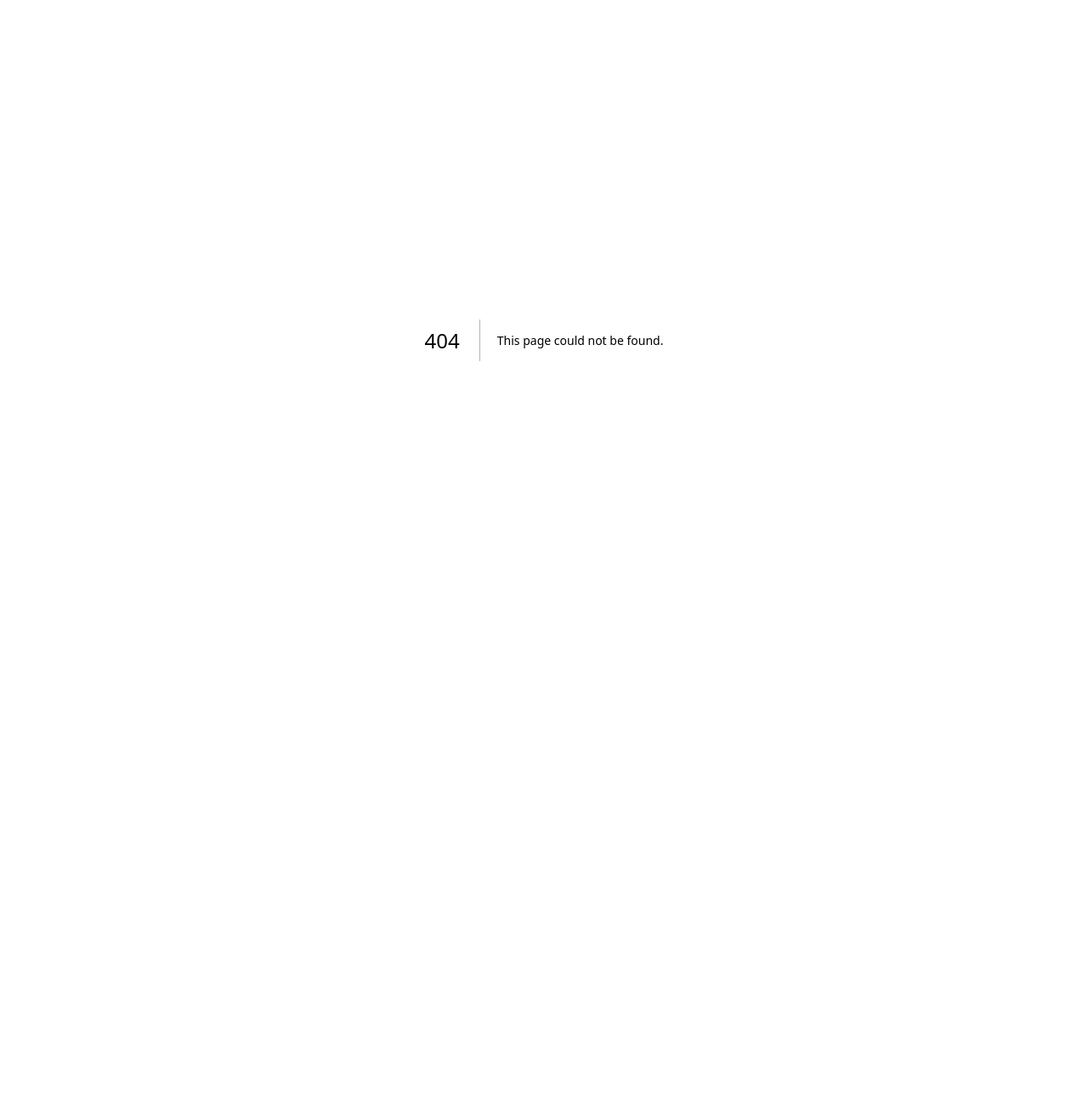
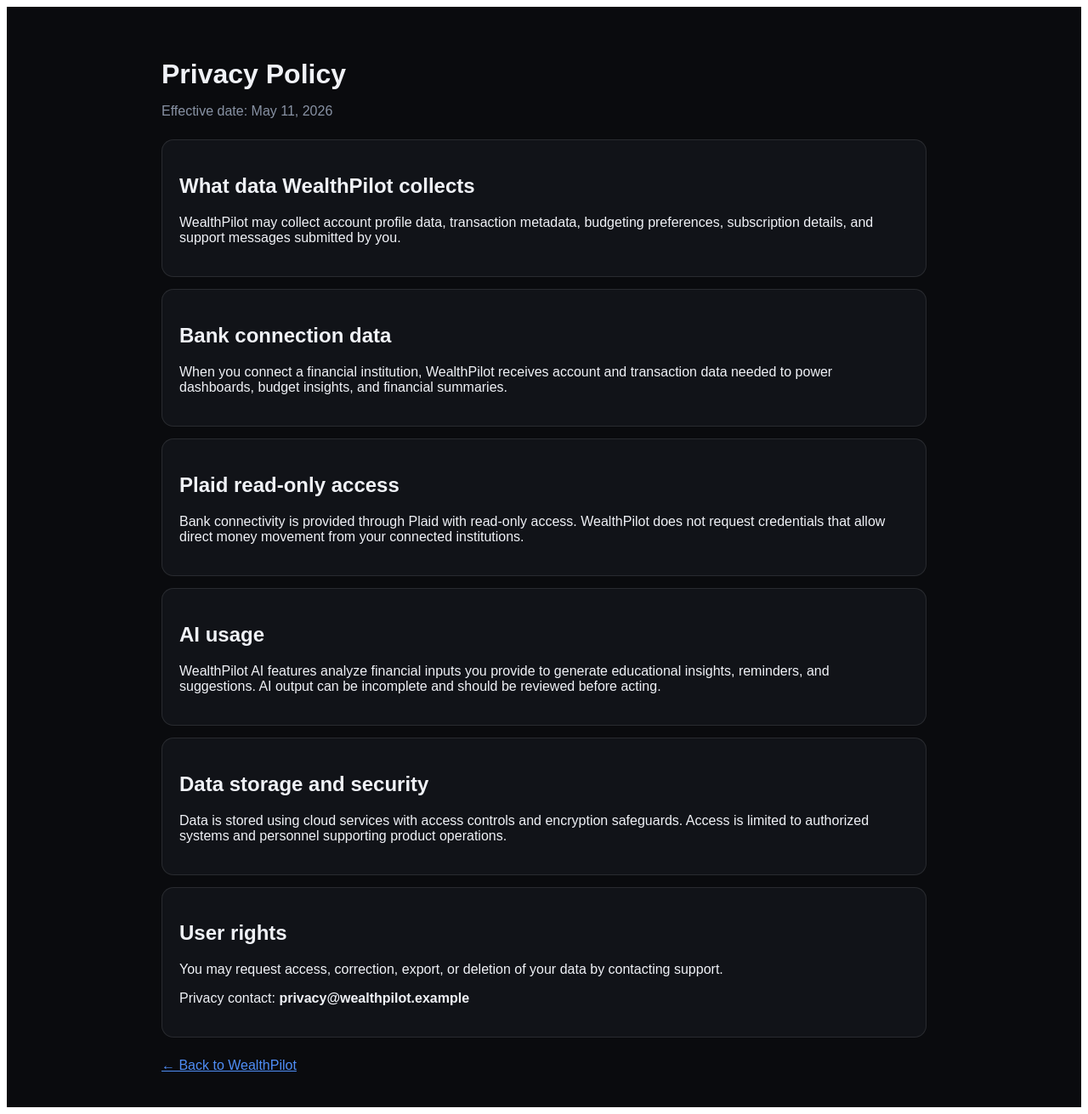
Before and after one commit to jerjoh87/wealthpilot-os2, a Next.js app: page /privacy in a window 1280 px wide. Before the commit this address had no page. Shown: the whole page at 85% size. Before the commit the page ends 800 px from the top, so only its background shows below. Built offline with nearby package versions, Linux system fonts and the light colour scheme.

Commit message:
Add launch legal and support pages with settings links

```diff
--- /dev/null
+++ b/pages/privacy.tsx
@@ -0,0 +1,58 @@
+import type { NextPage } from 'next'
+import Link from 'next/link'
+
+const sectionStyle = {
+  background: '#111318',
+  border: '1px solid rgba(255,255,255,0.1)',
+  borderRadius: 14,
+  padding: 20,
+  marginBottom: 14,
+} as const
+
+const PrivacyPage: NextPage = () => {
+  return (
+    <main style={{ minHeight: '100vh', background: '#0a0b0e', color: '#f0f2f7', fontFamily: "'DM Sans', sans-serif", padding: '40px 20px' }}>
+      <div style={{ maxWidth: 900, margin: '0 auto' }}>
+        <h1 style={{ fontSize: 32, marginBottom: 10 }}>Privacy Policy</h1>
+        <p style={{ color: '#8892a4', marginBottom: 24 }}>Effective date: May 11, 2026</p>
+
+        <section style={sectionStyle}>
+          <h2>What data WealthPilot collects</h2>
+          <p>WealthPilot may collect account profile data, transaction metadata, budgeting preferences, subscription details, and support messages submitted by you.</p>
+        </section>
+
+        <section style={sectionStyle}>
+          <h2>Bank connection data</h2>
+          <p>When you connect a financial institution, WealthPilot receives account and transaction data needed to power dashboards, budget insights, and financial summaries.</p>
+        </section>
+
+        <section style={sectionStyle}>
+          <h2>Plaid read-only access</h2>
+          <p>Bank connectivity is provided through Plaid with read-only access. WealthPilot does not request credentials that allow direct money movement from your connected institutions.</p>
+        </section>
+
+        <section style={sectionStyle}>
+          <h2>AI usage</h2>
+          <p>WealthPilot AI features analyze financial inputs you provide to generate educational insights, reminders, and suggestions. AI output can be incomplete and should be reviewed before acting.</p>
+        </section>
+
+        <section style={sectionStyle}>
+          <h2>Data storage and security</h2>
+          <p>Data is stored using cloud services with access controls and encryption safeguards. Access is limited to authorized systems and personnel supporting product operations.</p>
+        </section>
+
+        <section style={sectionStyle}>
+          <h2>User rights</h2>
+          <p>You may request access, correction, export, or deletion of your data by contacting support.</p>
+          <p>Privacy contact: <strong>privacy@wealthpilot.example</strong></p>
+        </section>
+
+        <div style={{ marginTop: 24 }}>
+          <Link href="/" style={{ color: '#4f8ef7' }}>← Back to WealthPilot</Link>
+        </div>
+      </div>
+    </main>
+  )
+}
+
+export default PrivacyPage
```
Also changed, not shown: pages/contact.tsx (added, +29 -0 lines), pages/delete-account.tsx (added, +26 -0 lines), pages/disclaimer.tsx (added, +24 -0 lines), pages/terms.tsx (added, +25 -0 lines), wealthpilot-os.jsx (+31 -0 lines).
